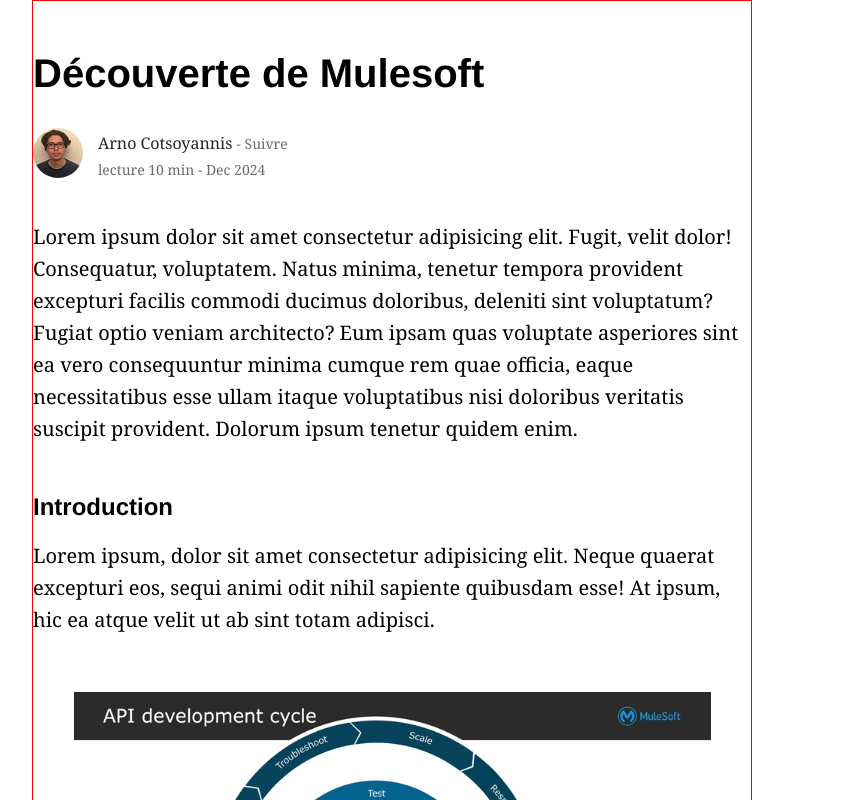
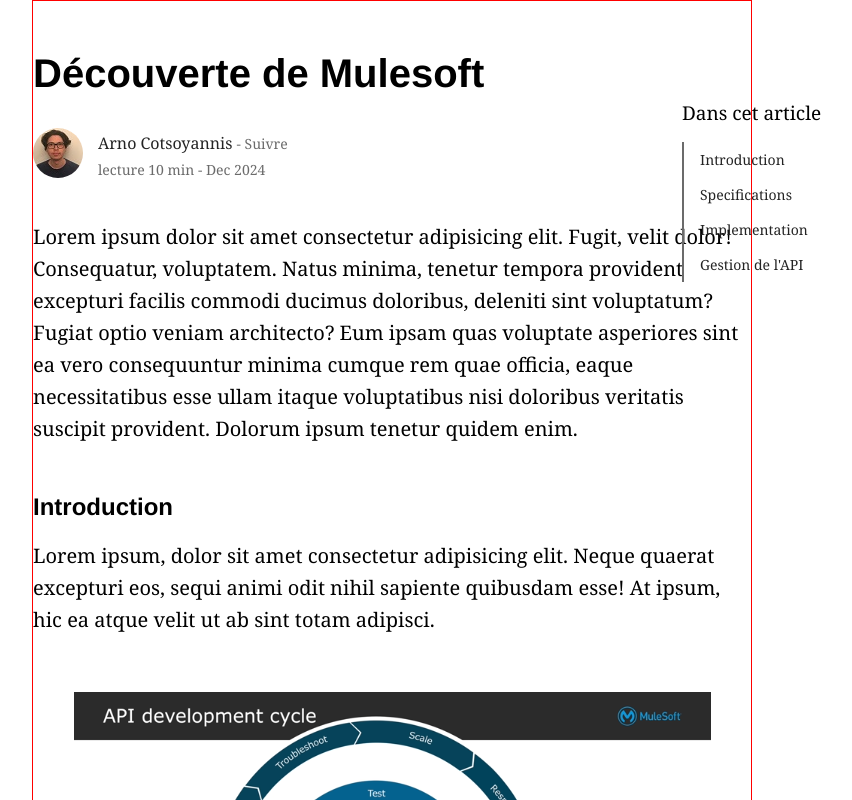
Before and after one commit to AvirKarakitsos/REACT_mulesoft, a React (Vite) app: page / in a window 1280 px wide. Shown: the top 800 px of the page, without its empty margins (248-1100 px from the left). Built offline with nearby package versions, Linux system fonts and the light colour scheme.

Commit message:
feat: Summary component

```diff
--- a/src/App.tsx
+++ b/src/App.tsx
@@ -1,6 +1,7 @@
 import './App.css'
 import cycle from './assets/images/schema_11.png'
 import Profil from './components/Profil'
+import Summary from './components/Summary'
 
 function App() {
 
@@ -10,10 +11,12 @@
 
       <Profil/>
 
+      <Summary/>
+
       <p className='content'>Lorem ipsum dolor sit amet consectetur adipisicing elit. Fugit, velit dolor! Consequatur, voluptatem. Natus minima, tenetur tempora provident excepturi facilis commodi ducimus doloribus, deleniti sint voluptatum? Fugiat optio veniam architecto?
       Eum ipsam quas voluptate asperiores sint ea vero consequuntur minima cumque rem quae officia, eaque necessitatibus esse ullam itaque voluptatibus nisi doloribus veritatis suscipit provident. Dolorum ipsum tenetur quidem enim.</p>
 
-      <h2 className='subtitle'>Introduction</h2>
+      <h2 className='subtitle' id='intro'>Introduction</h2>
       <p className='first-content'>Lorem ipsum, dolor sit amet consectetur adipisicing elit. Neque quaerat excepturi eos, sequi animi odit nihil sapiente quibusdam esse! At ipsum, hic ea atque velit ut ab sint totam adipisci.</p>
       <figure className='image-content'>
         <picture>
--- /dev/null
+++ b/src/assets/styles/Summary.module.css
@@ -0,0 +1,28 @@
+.container {
+    width: 250px;
+    position: fixed;
+    top: 100px;
+    right: 100px;
+}
+
+.title {
+    margin-bottom: 16px;
+    font-size: 19px;
+    font-weight: 400;
+}
+
+.list {
+    font-size: 14px;
+    list-style-type: none;
+    border-left: 2px solid var(--color-grey);
+    cursor: pointer;
+}
+
+.item {
+    padding: 8px 16px;
+}
+
+.link {
+    text-decoration: none;
+    color: var(--color-black);
+}
--- /dev/null
+++ b/src/components/Summary.tsx
@@ -0,0 +1,18 @@
+import styles from "../assets/styles/Summary.module.css"
+
+function Summary() {
+
+  return (
+    <div className={styles.container}>
+        <h3 className={styles.title} >Dans cet article</h3>
+        <ul className={styles.list}>
+            <li  className={styles.item}><a className={styles.link} href="#intro">Introduction</a></li>
+            <li  className={styles.item}><a className={styles.link} href="#spec">Specifications</a></li>
+            <li  className={styles.item}><a className={styles.link} href="#imp">Implementation</a></li>
+            <li  className={styles.item}><a className={styles.link} href="#manage">Gestion de l'API</a></li>
+        </ul>
+    </div>
+  )
+}
+
+export default Summary
--- a/src/index.css
+++ b/src/index.css
@@ -8,4 +8,5 @@
 :root{
     --color-black: #242424;
     --color-grey: #6B6B6B;
+    scroll-behavior: smooth;
 }
```
